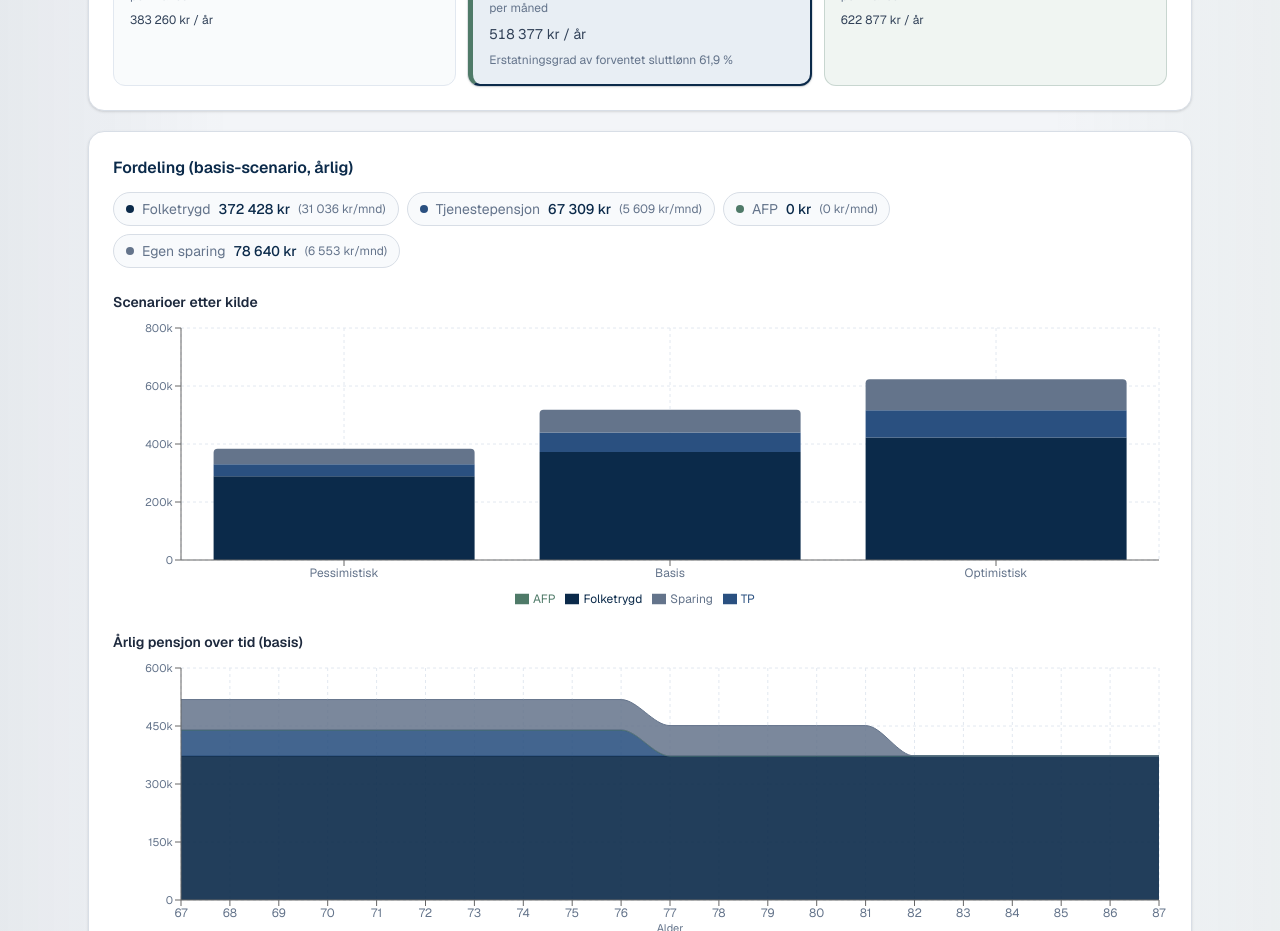
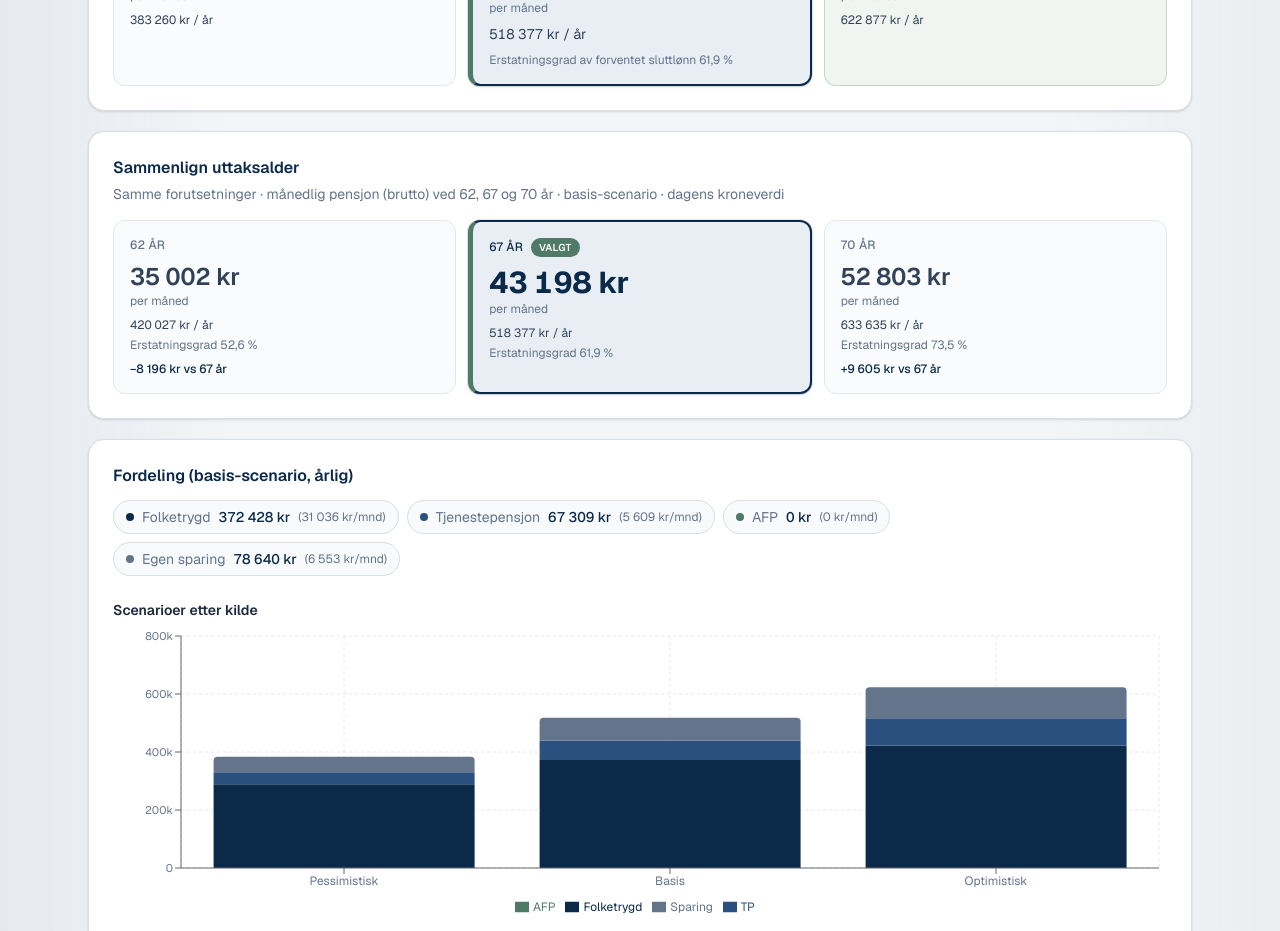
Before and after one commit to jonasc3-cyber/pensjonskalkulator, a Next.js app: page / in a window 1280 px wide. Shown: the part 2560-3491 px from the top of the page. Built offline with nearby package versions, Linux system fonts and the light colour scheme.

Commit message:
Sammenlign uttaksalder 62/67/70 side-by-side ved resultater
Klient-side beregning med samme inputs tre ganger via calculatePension; passerte aldre markeres utilgjengelige.

```diff
--- a/components/Calculator.tsx
+++ b/components/Calculator.tsx
@@ -118,7 +118,7 @@ export function Calculator() {
       <AssumptionsPanel values={values} onChange={onChange} />
       <CohortWarning birthYear={values.birthYear} alert={false} />
       <SectionDivider src="/divider-home.webp" />
-      <ResultsPanel result={result} showNet={values.showNet} />
+      <ResultsPanel result={result} showNet={values.showNet} inputs={values} />
       <GoalSeekPanel values={values} result={result} />
       <StickyMiniResult baseMonthly={result.scenarios.base.totalMonthly} />
     </div>
--- a/components/ResultsPanel.tsx
+++ b/components/ResultsPanel.tsx
@@ -1,18 +1,21 @@
 "use client";
 
-import type { CalculationResult } from "@/lib/pension/types";
+import type { CalculationResult, CalculatorInputs } from "@/lib/pension/types";
 import { formatNOK, formatPercent, formatRange } from "@/lib/format";
 import { palette } from "@/lib/theme";
 import { BreakdownChart } from "./BreakdownChart";
 import { TimelineChart } from "./TimelineChart";
 import { HowWeCalculated } from "./HowWeCalculated";
+import { WithdrawalAgeComparison } from "./WithdrawalAgeComparison";
 
 export function ResultsPanel({
   result,
   showNet,
+  inputs,
 }: {
   result: CalculationResult;
   showNet: boolean;
+  inputs: CalculatorInputs;
 }) {
   const { low, base, high } = result.scenarios;
   const unit = showNet ? "netto (anslag)" : "brutto";
@@ -120,6 +123,8 @@ export function ResultsPanel({
         ) : null}
       </div>
 
+      <WithdrawalAgeComparison inputs={inputs} showNet={showNet} />
+
       <div className="rounded-2xl border border-border bg-card p-4 shadow-sm sm:p-6">
         <h3 className="text-base font-semibold text-primary">
           Fordeling (basis-scenario, årlig)
--- /dev/null
+++ b/components/WithdrawalAgeComparison.tsx
@@ -0,0 +1,158 @@
+"use client";
+
+import { useMemo } from "react";
+import type { CalculatorInputs } from "@/lib/pension/types";
+import {
+  compareWithdrawalAges,
+  type WithdrawalAgeComparisonRow,
+} from "@/lib/pension/withdrawalAgeComparison";
+import { formatNOK, formatPercent } from "@/lib/format";
+
+function deltaLabel(
+  row: WithdrawalAgeComparisonRow,
+  reference: WithdrawalAgeComparisonRow | undefined,
+): string | null {
+  if (
+    !row.available ||
+    row.monthly == null ||
+    !reference?.available ||
+    reference.monthly == null ||
+    row.age === reference.age
+  ) {
+    return null;
+  }
+  const delta = row.monthly - reference.monthly;
+  if (Math.abs(delta) < 0.5) return "Samme som 67 år";
+  const sign = delta > 0 ? "+" : "−";
+  return `${sign}${formatNOK(Math.abs(delta))} vs 67 år`;
+}
+
+export function WithdrawalAgeComparison({
+  inputs,
+  showNet,
+}: {
+  inputs: CalculatorInputs;
+  showNet: boolean;
+}) {
+  const rows = useMemo(() => compareWithdrawalAges(inputs), [inputs]);
+  const reference = rows.find((r) => r.age === 67);
+  const unit = showNet ? "netto (anslag)" : "brutto";
+  const anyAvailable = rows.some((r) => r.available);
+  const anyPast = rows.some((r) => !r.available);
+
+  return (
+    <div
+      className="rounded-2xl border border-border bg-card p-4 shadow-sm sm:p-6"
+      data-testid="withdrawal-age-comparison"
+    >
+      <h3 className="text-base font-semibold text-primary">
+        Sammenlign uttaksalder
+      </h3>
+      <p className="mt-1 text-sm text-muted-foreground">
+        Samme forutsetninger · månedlig pensjon ({unit}) ved 62, 67 og 70 år ·
+        basis-scenario · dagens kroneverdi
+      </p>
+
+      {!anyAvailable ? (
+        <p
+          className="mt-4 rounded-lg border border-info-border bg-info-bg px-3 py-2 text-sm text-info-text"
+          role="status"
+        >
+          Du har allerede passert alle sammenligningsaldrene (62, 67 og 70).
+          Juster fødselsår for å se anslag.
+        </p>
+      ) : (
+        <div className="mt-4 grid gap-3 sm:grid-cols-3">
+          {rows.map((row) => {
+            const hero = row.isSelected && row.available;
+            const delta = deltaLabel(row, reference);
+
+            if (!row.available) {
+              return (
+                <div
+                  key={row.age}
+                  className="rounded-xl border border-dashed border-slate-200 bg-slate-50/60 p-4 opacity-70"
+                  data-testid={`withdrawal-age-${row.age}`}
+                  aria-disabled="true"
+                >
+                  <p className="text-xs font-medium uppercase tracking-wide text-muted-foreground">
+                    {row.age} år
+                  </p>
+                  <p className="mt-2 text-sm text-slate-600">
+                    Passert — ikke tilgjengelig
+                  </p>
+                  <p className="mt-1 text-xs text-muted-foreground">
+                    Du er allerede eldre enn {row.age} år
+                  </p>
+                </div>
+              );
+            }
+
+            return (
+              <div
+                key={row.age}
+                className={`rounded-xl border p-4 ${
+                  hero
+                    ? "border-2 border-primary bg-primary-soft shadow-sm ring-1 ring-primary/10 [border-left-color:var(--accent)] [border-left-width:5px]"
+                    : row.age === 67
+                      ? "border-accent/25 bg-accent-soft/50"
+                      : "border-slate-200 bg-slate-50/80"
+                }`}
+                data-testid={`withdrawal-age-${row.age}`}
+              >
+                <div className="flex flex-wrap items-center gap-2">
+                  <p
+                    className={`text-xs font-medium uppercase tracking-wide ${
+                      hero ? "text-primary" : "text-muted-foreground"
+                    }`}
+                  >
+                    {row.age} år
+                  </p>
+                  {hero ? (
+                    <span className="rounded-full bg-accent px-2 py-0.5 text-[10px] font-semibold uppercase tracking-wide text-accent-foreground">
+                      Valgt
+                    </span>
+                  ) : null}
+                  {row.age === 67 && !hero ? (
+                    <span className="rounded-full bg-slate-200/80 px-2 py-0.5 text-[10px] font-semibold uppercase tracking-wide text-slate-600">
+                      Referanse
+                    </span>
+                  ) : null}
+                </div>
+                <p
+                  className={`mt-2 tabular-nums ${
+                    hero
+                      ? "text-2xl font-bold text-primary sm:text-3xl"
+                      : "text-xl font-semibold text-slate-700 sm:text-2xl"
+                  }`}
+                >
+                  {formatNOK(row.monthly ?? 0)}
+                </p>
+                <p className="text-xs text-muted-foreground">per måned</p>
+                <p className="mt-2 text-xs tabular-nums text-slate-700">
+                  {formatNOK(row.yearly ?? 0)} / år
+                </p>
+                {row.replacementRate != null ? (
+                  <p className="mt-1 text-xs text-muted-foreground">
+                    Erstatningsgrad {formatPercent(row.replacementRate)}
+                  </p>
+                ) : null}
+                {delta ? (
+                  <p className="mt-2 text-xs font-medium text-primary">
+                    {delta}
+                  </p>
+                ) : null}
+              </div>
+            );
+          })}
+        </div>
+      )}
+
+      {anyPast && anyAvailable ? (
+        <p className="mt-3 text-xs text-muted-foreground" role="note">
+          Aldrene du allerede har passert er markert som utilgjengelige.
+        </p>
+      ) : null}
+    </div>
+  );
+}
--- a/lib/pension/index.ts
+++ b/lib/pension/index.ts
@@ -7,3 +7,4 @@ export * from "./saving";
 export * from "./calculate";
 export * from "./goalSeek";
 export * from "./persistence";
+export * from "./withdrawalAgeComparison";
--- /dev/null
+++ b/lib/pension/withdrawalAgeComparison.ts
@@ -0,0 +1,57 @@
+import { CURRENT_YEAR } from "../constants";
+import { calculatePension } from "./calculate";
+import type { CalculatorInputs } from "./types";
+
+/** Faste uttaksaldre for side-by-side-sammenligning. */
+export const COMPARISON_AGES = [62, 67, 70] as const;
+
+export type ComparisonAge = (typeof COMPARISON_AGES)[number];
+
+export interface WithdrawalAgeComparisonRow {
+  age: ComparisonAge;
+  /** False når brukeren allerede har passert denne alderen. */
+  available: boolean;
+  /** Basis-scenario månedlig pensjon; null hvis utilgjengelig. */
+  monthly: number | null;
+  yearly: number | null;
+  replacementRate: number | null;
+  /** Matcher brukerens valgte uttaksalder. */
+  isSelected: boolean;
+}
+
+/**
+ * Kjører calculatePension tre ganger med samme input, kun uttaksalder endret.
+ * Alder som allerede er passert markeres som utilgjengelig (ingen beregning).
+ */
+export function compareWithdrawalAges(
+  inputs: CalculatorInputs,
+): WithdrawalAgeComparisonRow[] {
+  const currentAge = CURRENT_YEAR - inputs.birthYear;
+
+  return COMPARISON_AGES.map((age) => {
+    const isSelected = inputs.retirementAge === age;
+
+    if (age < currentAge) {
+      return {
+        age,
+        available: false,
+        monthly: null,
+        yearly: null,
+        replacementRate: null,
+        isSelected,
+      };
+    }
+
+    const result = calculatePension({ ...inputs, retirementAge: age });
+    const base = result.scenarios.base;
+
+    return {
+      age,
+      available: true,
+      monthly: base.totalMonthly,
+      yearly: base.totalYearly,
+      replacementRate: base.replacementRate,
+      isSelected,
+    };
+  });
+}
```
Also changed, not shown: 1 other file (tests, documents, lock files or other folders).
